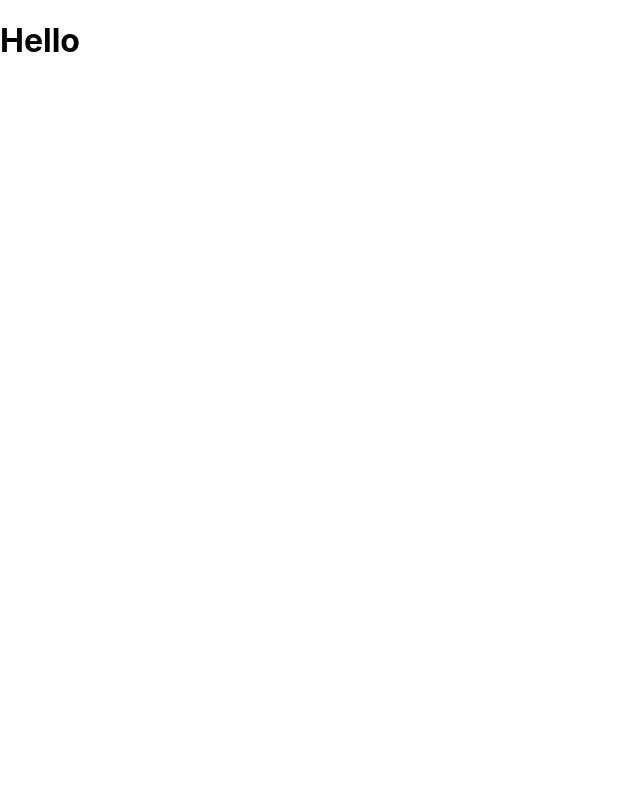
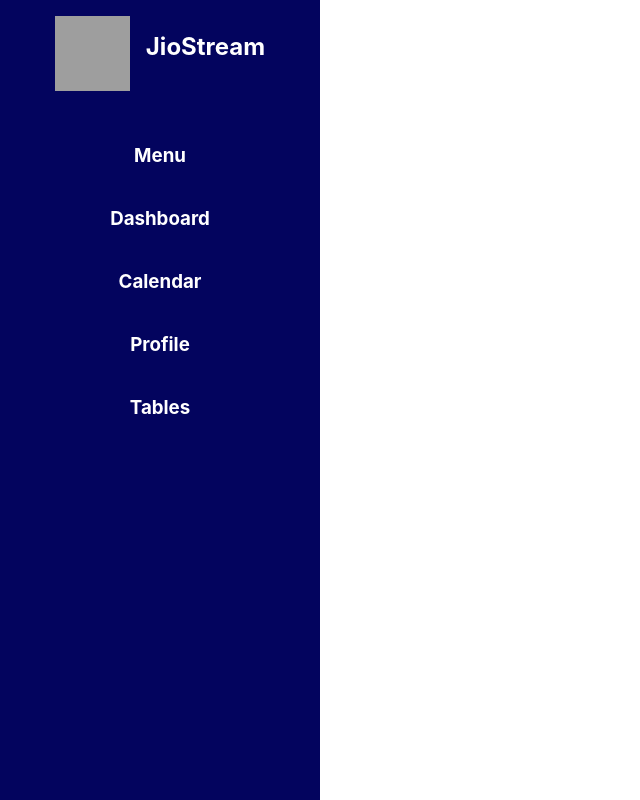
Before and after one commit to ImaadM097/Jio_Admin_Portal, a React (Create React App) app: page / in a window 1280 px wide. Shown: the whole page, without its empty margins (0-640 px from the left). Built offline with nearby package versions, Linux system fonts and the light colour scheme; grey boxes are pictures that could not be loaded.

Commit message:
made sidebar

```diff
--- a/src/App.js
+++ b/src/App.js
@@ -1,4 +1,4 @@
-import Sidebar from "./dashboard/Sidebar";
+import Sidebar from "./dashboard/Sidebar/Sidebar";
 import "./App.css";
 
 function App() {
--- a/src/dashboard/Sidebar.js
+++ /dev/null
@@ -1,3 +0,0 @@
-export default function Sidebar() {
-  return <h1>Hello</h1>;
-}
--- /dev/null
+++ b/src/dashboard/Sidebar/Components/Header.js
@@ -0,0 +1,15 @@
+import '../Styles/header.css';
+function Header(){
+    return (
+        <>
+            <div className="header">
+                <svg width="75" height="75" xmlns="http://www.w3.org/2000/svg">
+                    <image href="https://upload.wikimedia.org/wikipedia/commons/thumb/5/50/Reliance_Jio_Logo_%28October_2015%29.svg/800px-Reliance_Jio_Logo_%28October_2015%29.svg.png" height="75" width="75" />
+                </svg>
+                <h1>JioStream</h1>
+            </div>
+        </>
+    );
+}
+
+export default Header;
--- /dev/null
+++ b/src/dashboard/Sidebar/Components/MenuLinks.js
@@ -0,0 +1,8 @@
+import '../Styles/menuLinks.css';
+function MenuLinks({obj}){
+    return (
+            <h3>{obj.name}</h3>
+    );
+}
+
+export default MenuLinks;
--- /dev/null
+++ b/src/dashboard/Sidebar/Components/MenuList.js
@@ -0,0 +1,22 @@
+import '../Styles/menu.css'
+import MenuLinks from './MenuLinks';
+const list = [{name:'Dashboard',Link:'/'},{name:'Calendar',Link:'/'},{name:'Profile',Link:'/'},{name:'Tables',Link:'/'}];
+function MenuList(){
+    function handleClick(link){
+
+    }
+    return (
+        <div className="menu">
+            <h3 id='menuHeading'>Menu</h3>
+            <ul>
+                {list.map(e=>{
+                    return (
+                        <li onClick={()=>handleClick(e.Link)}><MenuLinks obj = {e}/></li>
+                    );
+                })}
+            </ul>
+        </div>
+    );
+}
+
+export default MenuList;
--- /dev/null
+++ b/src/dashboard/Sidebar/Sidebar.js
@@ -0,0 +1,12 @@
+import './Styles/container.css'
+import Header from './Components/Header';
+import MenuList from './Components/MenuList';
+function Sidebar(){
+    return(
+        <aside className="container">
+            <Header/>
+            <MenuList/>
+        </aside>
+    );
+}
+export default Sidebar;
--- /dev/null
+++ b/src/dashboard/Sidebar/Styles/container.css
@@ -0,0 +1,6 @@
+.container{
+    width: 20rem;
+    height: 100vh;
+    background-color: #03045e;
+    display: block;
+}
--- /dev/null
+++ b/src/dashboard/Sidebar/Styles/header.css
@@ -0,0 +1,14 @@
+.header{
+    display: flex;
+    justify-content: center;
+    width: 100%;
+    height: 15vh;
+}
+.header svg{
+    margin: 1rem;
+    margin-left: 0;
+}
+.header h1{
+    margin-top: 2rem;
+    color: white;
+}
--- /dev/null
+++ b/src/dashboard/Sidebar/Styles/menu.css
@@ -0,0 +1,13 @@
+.menu{
+    display: block;
+    justify-content: center ;
+}
+.menu ul{
+    list-style-type: none;
+}
+#menuHeading{
+    text-align: center;
+    margin-top: 1.5rem;
+    color: white;
+    margin-bottom: 1.5rem;
+}
--- /dev/null
+++ b/src/dashboard/Sidebar/Styles/menuLinks.css
@@ -0,0 +1,22 @@
+*{
+    margin: 0;
+    padding: 0;
+}
+h3{
+    margin:0;
+    color: white;
+}
+li{
+    text-align: center;
+    margin-top: 0.5rem;
+    margin-bottom: 0.5rem;
+    margin-left: 1rem;
+    margin-right: 1rem;
+    padding-top: 1rem;
+    padding-bottom: 1rem;
+    border-radius: 0.5rem;
+}
+li:hover{
+    background-color: #0096c7;
+    cursor: pointer;
+}
```
